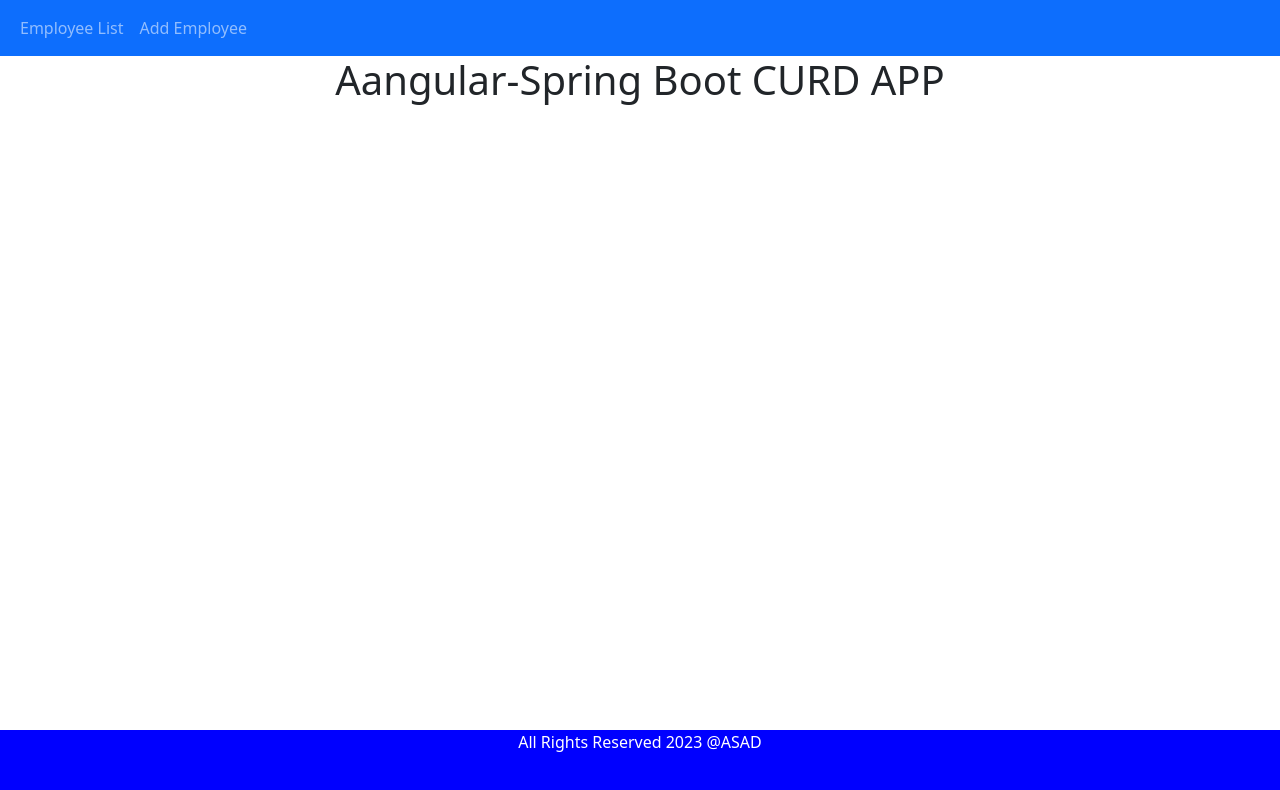
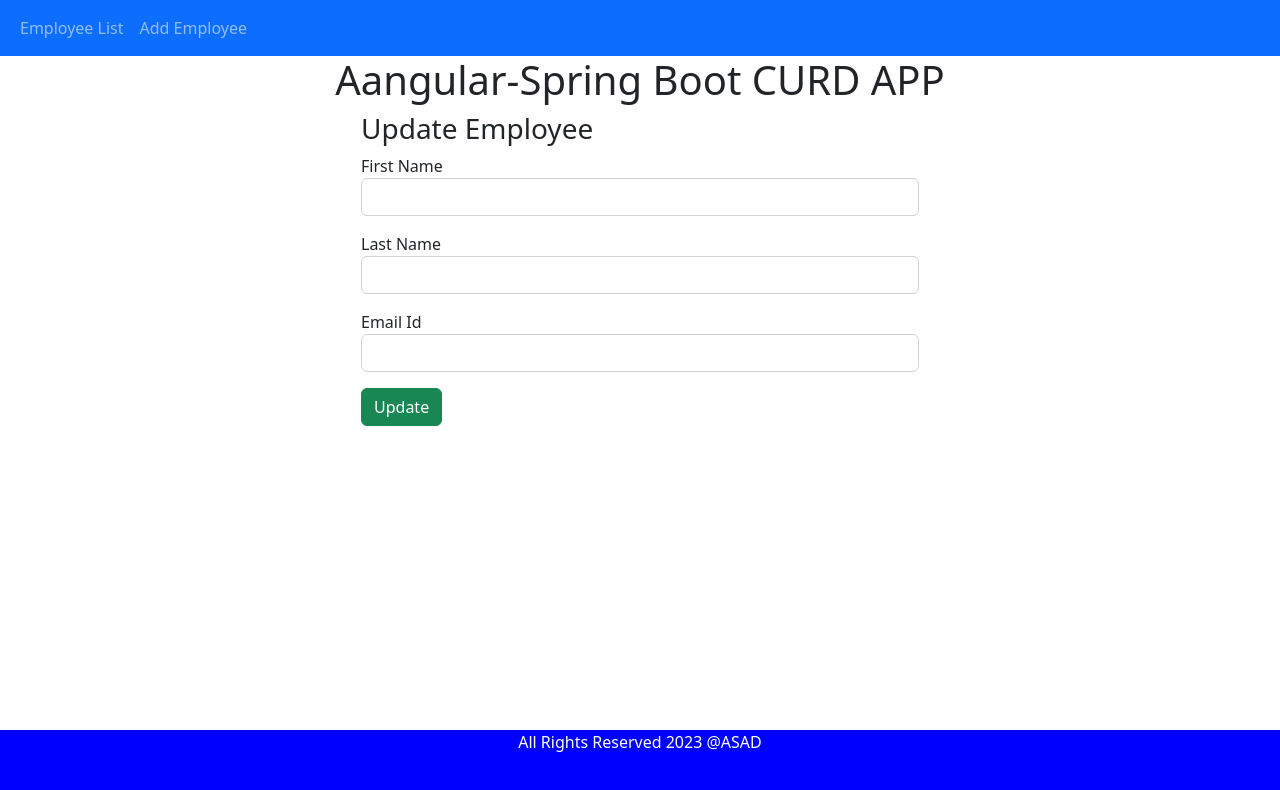
Before and after one commit to Asadujjaman47/angular-frontend-for-CURD, an Angular app: page /update-employee/1 in a window 1280 px wide. Before the commit this address led to /. Shown: the top 790 px of the page. Built offline with nearby package versions, Linux system fonts and the light colour scheme.

Commit message:
Creating Angular Update Employee Component

```diff
--- a/src/app/app-routing.module.ts
+++ b/src/app/app-routing.module.ts
@@ -2,11 +2,13 @@
 import { RouterModule, Routes } from '@angular/router';
 import { EmployeeListComponent } from './employee-list/employee-list.component';
 import { CreateEmployeeComponent } from './create-employee/create-employee.component';
+import { UpdateEmployeeComponent } from './update-employee/update-employee.component';
 
 const routes: Routes = [
   {path: "employees", component: EmployeeListComponent},
   {path: 'create-employee', component: CreateEmployeeComponent},
-  {path: '', redirectTo: 'employees', pathMatch: 'full' }
+  {path: '', redirectTo: 'employees', pathMatch: 'full' },
+  {path: 'update-employee/:id', component: UpdateEmployeeComponent}
 ];
 
 @NgModule({
--- a/src/app/app.module.ts
+++ b/src/app/app.module.ts
@@ -7,12 +7,14 @@
 import { EmployeeListComponent } from './employee-list/employee-list.component';
 import { CreateEmployeeComponent } from './create-employee/create-employee.component';
 import { FormsModule } from '@angular/forms';
+import { UpdateEmployeeComponent } from './update-employee/update-employee.component';
 
 @NgModule({
   declarations: [
     AppComponent,
     EmployeeListComponent,
-    CreateEmployeeComponent
+    CreateEmployeeComponent,
+    UpdateEmployeeComponent
   ],
   imports: [
     BrowserModule,
--- a/src/app/employee-list/employee-list.component.html
+++ b/src/app/employee-list/employee-list.component.html
@@ -5,6 +5,7 @@
       <th> First Name </th>
       <th> Last Name </th>
       <th> Email Id </th>
+      <th> Actions </th>
     </tr>
   </thead>
   <tbody>
@@ -12,6 +13,9 @@
       <td> {{ employee.firstName }} </td>
       <td> {{ employee.lastName }} </td>
       <td> {{ employee.emailId }} </td>
+      <td>
+        <button (click) ="updateEmployee(employee.id)" class="btn btn-info"> Update </button>
+      </td>
     </tr>
   </tbody>
 </table>
--- a/src/app/employee-list/employee-list.component.ts
+++ b/src/app/employee-list/employee-list.component.ts
@@ -1,6 +1,7 @@
 import { Component } from '@angular/core';
 import { Employee } from '../employee';
 import { EmployeeService } from '../employee.service';
+import { Router } from '@angular/router';
 
 @Component({
   selector: 'app-employee-list',
@@ -11,7 +12,8 @@
 
   employees !: Employee[];
 
-  constructor (private employeeService: EmployeeService) {
+  constructor (private employeeService: EmployeeService,
+    private router: Router) {
 
     // this.employees = [{
     //   "id": 1,
@@ -35,4 +37,9 @@
     })
   }
 
+  updateEmployee(id: number) {
+    this.router.navigate(['update-employee', id]);
+  }
+
+
 }
--- /dev/null
+++ b/src/app/update-employee/update-employee.component.html
@@ -0,0 +1,28 @@
+<div class="col-md-6 offset-md-3">
+
+  <h3> Update Employee </h3>
+
+  <form (ngSubmit) = "onSubmit()">
+
+    <div class="mb-3">
+      <label> First Name </label>
+      <input type="text" class ="form-control" id = "firstName"
+          [(ngModel)] = "employee.firstName" name = "firstName">
+    </div>
+
+    <div class="mb-3">
+      <label> Last Name </label>
+      <input type="text" class ="form-control" id = "lastName"
+          [(ngModel)] = "employee.lastName" name = "lastName">
+    </div>
+
+    <div class="mb-3">
+      <label> Email Id </label>
+      <input type="text" class ="form-control" id = "emailId"
+          [(ngModel)] = "employee.emailId" name = "emailId">
+    </div>
+
+    <button class="btn btn-success" type="submit">Update</button>
+
+  </form>
+</div>
--- /dev/null
+++ b/src/app/update-employee/update-employee.component.ts
@@ -0,0 +1,35 @@
+import { Component } from '@angular/core';
+import { Employee } from '../employee';
+import { EmployeeService } from '../employee.service';
+import { Router } from '@angular/router';
+
+@Component({
+  selector: 'app-update-employee',
+  templateUrl: './update-employee.component.html',
+  styleUrls: ['./update-employee.component.css']
+})
+export class UpdateEmployeeComponent {
+
+  employee : Employee = new Employee();
+
+  constructor(private employeeService: EmployeeService,
+    private router: Router) { }
+
+  saveEmployee() {
+    this.employeeService.createEmployee(this.employee).subscribe( data => {
+      console.log(data);
+      this.goToEmployeeList();
+    },
+    error => console.log(error));
+  }
+
+  goToEmployeeList() {
+    this.router.navigate(['/employees']);
+  }
+
+  onSubmit() {
+    console.log(this.employee);
+    this.saveEmployee();
+  }
+
+}
```
Also changed, not shown: src/app/update-employee/update-employee.component.css (added), 1 other file (tests, documents, lock files or other folders).
